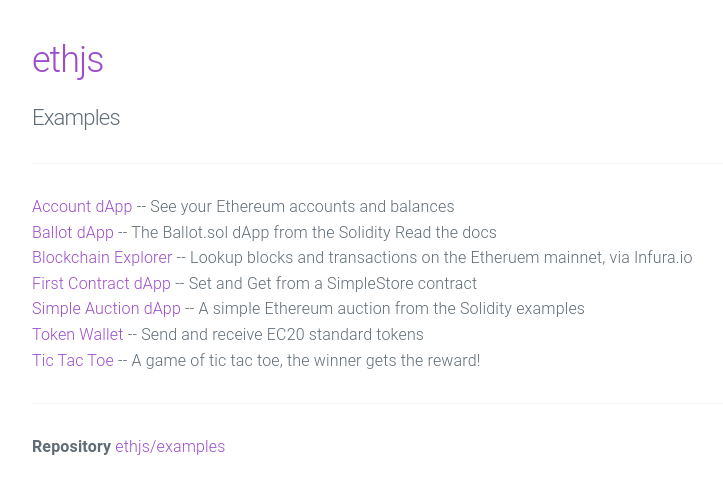
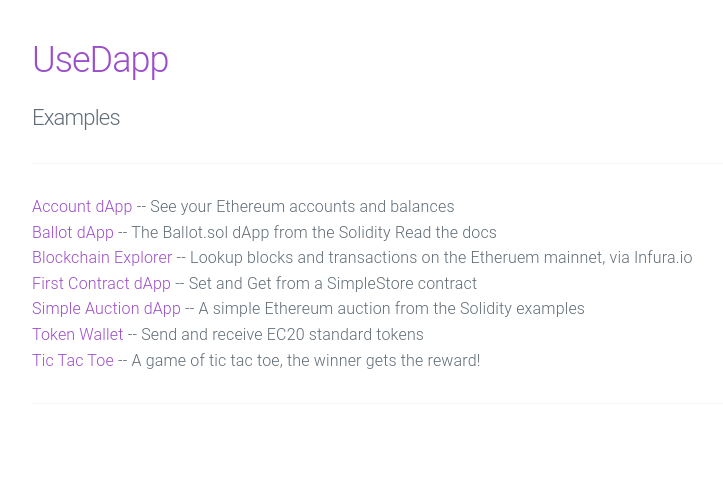
Before and after one commit to tantruong-amblique/UseDapp, a plain HTML site: page index.html in a window 1280 px wide. Shown: the whole page, without its empty margins (68-791 px from the left). Drawn offline with nearby package versions, Linux system fonts and the light colour scheme.

Commit message:
Update index.html

```diff
--- a/index.html
+++ b/index.html
@@ -4,7 +4,7 @@
     <title>ethjs examples</title>
   </head>
   <body class="container" style="padding-top: 3%;">
-    <h2><a href="http://github.com/ethjs" target="_blank">ethjs</a></h2>
+    <h2><a href="https://github.com/GITCOINDEVELOPER/UseDapp" target="_blank">UseDapp</a></h2>
     <h4>Examples</h4>
 
     <hr />
@@ -18,7 +18,5 @@
     <br /><a href="tictactoe.html">Tic Tac Toe</a> -- A game of tic tac toe, the winner gets the reward!
 
     <hr />
-
-    <b>Repository</b> <a href="https://github.com/ethjs/examples" target="_blank">ethjs/examples</a>
   </body>
 </html>
```
